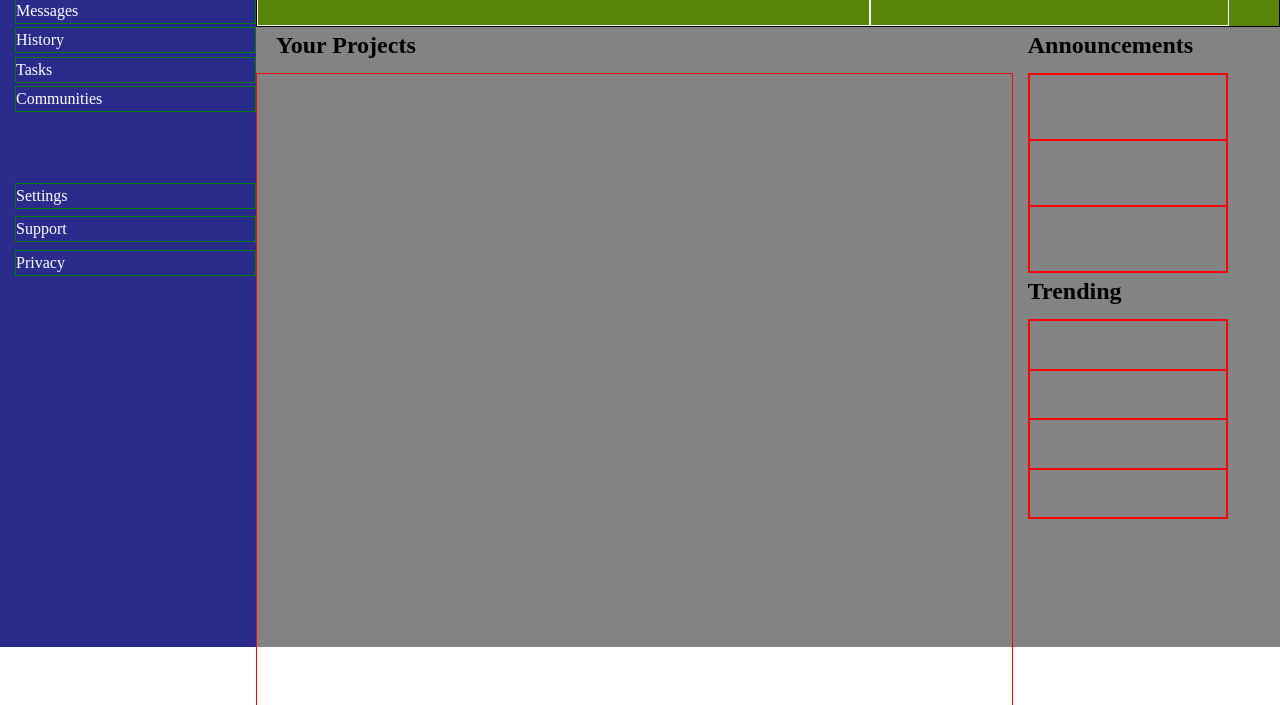
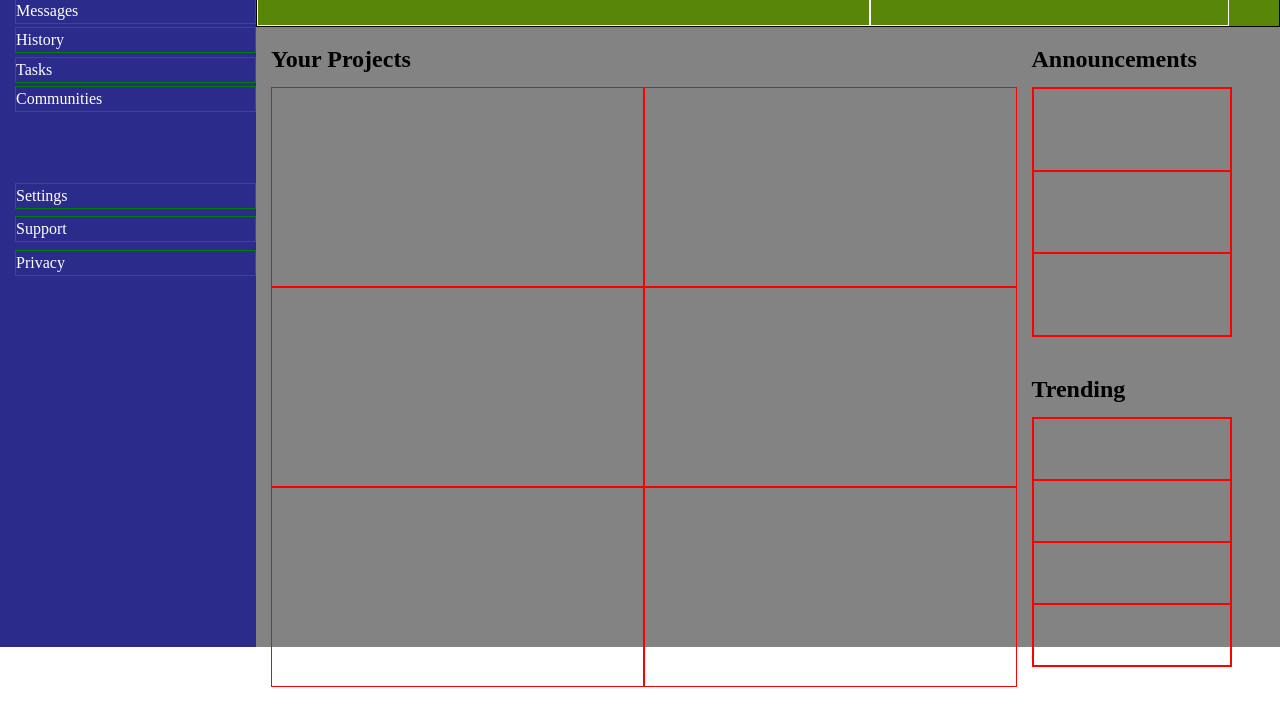
Before and after one commit to t-drape/admin_dashboard, a plain HTML site: page index.html in a window 1280 px wide. Shown: the part 153-858 px from the top of the page. Drawn offline with Linux system fonts and the light colour scheme; a web font is replaced by a local one.

Commit message:
Finish full design

```diff
--- a/index.html
+++ b/index.html
@@ -54,14 +54,18 @@
 
     <div class="projects">
       <p class="title">Your Projects</p>
-      <div class="all-cards">
-        <div class="project"></div>
-        <div class="project"></div>
-        <div class="project"></div>
+      <!-- <div class="all-cards"> -->
+      <div class="column-one">
         <div class="project"></div>
         <div class="project"></div>
         <div class="project"></div>
       </div>
+      <div class="column-two">
+        <div class="project"></div>
+        <div class="project"></div>
+        <div class="project"></div>
+      </div>
+      <!-- </div> -->
       <!-- <div class="all-cards">
         <div class="card"></div>
         <div class="card"></div>
@@ -85,11 +89,13 @@
     <div class="social">
       <!-- <div class="top"> -->
       <!-- <div class="all-announcements"> -->
-      <p class="title">Announcements</p>
+      <div class="ann">
+        <p class="title a">Announcements</p>
         <div class="announcements">
           <div class="announcement"></div>
           <div class="announcement"></div>
           <div class="announcement"></div>
+        </div>
       </div>
         <!-- <div class="vert-card"></div> -->
       <!-- </div> -->
@@ -105,12 +111,14 @@
         <p></p>
       </div> -->
       <!-- <div class="all-trending"> -->
-      <p class="title">Trending</p>
+      <div class="tr">
+        <p class="title t">Trending</p>
         <div class="trending">
           <div class="trend"></div>
           <div class="trend"></div>
           <div class="trend"></div>
           <div class="trend"></div>
+        </div>
       </div>
       <!-- </div> -->
       <!-- <div class="trending">
--- a/style.css
+++ b/style.css
@@ -86,14 +86,19 @@ body {
 
 .main-content {
   background-color: rgb(131, 131, 131);
-  padding-bottom: 50px;
-  /* padding-right: 35px; */
+  padding-bottom: 35px;
+  padding-left: 15px;
   grid-column: 2 / 4;
   grid-row: 2 / -1;
 
   display: grid;
   grid-template-columns: 3fr 1fr;
   gap: 15px;
+}
+
+.trending, .announcements {
+  width: 200px;
+  height: 250px;
 }
 
 .announcements {
@@ -136,25 +141,84 @@ body {
   grid-row: 4 / 5;
 }
 
-.all-cards {
+.social {
+  grid-column: 2 / 3;
+  grid-row: 1 / -1;
+  display: grid;
+  grid-template-rows: 1fr 1fr;
+  /* align-items: space-between; */
+}
+
+.title .t {
+  grid-row: 3 / 4;
+}
+
+.trending {
+  grid-row: 4 / 5;
+  align-self: end;
+}
+
+.title .a {
+  grid-row: 1 / 2;
+}
+
+.announcements {
+  grid-row: 2 / 3;
+}
+
+.projects {
+  /* height: 100%; */
+  grid-row: 1 / -1;
+  display: grid;
+  grid-template-columns: repeat(auto-fit, minmax(250px, 1fr));
+  grid-template-rows: 50px repeat(auto-fit, minmax(200px, 1fr));
+  /* margin-bottom: 50px; */
+}
+
+.projects > .title {
+  grid-row: 1 / 2;
+}
+
+.column-one {
+  grid-row: 2 / 3;
+}
+
+.column-two {
+  grid-row: 2 / 3;
+  grid-column: 2 / 3;
+}
+
+.project {
+  height: 200px;
+  border: 1px solid red;
+}
+
+.tr, .ann {
+  display: grid;
+  grid-template-rows: 50px 250px;
+}
+
+.trending, .announcements {
+  height: 250px;
+  grid-row: 2 / 3;
+}
+
+.projects, .tr, .ann {
+  padding-top: 10px;
+}
+
+/* .all-cards {
+  display: grid;
+  grid-template-columns: repeat(auto-fit, minmax(250px, 1fr));
+} */
+
+/* .all-cards {
   grid-row: 2 / -1;
   border: 1px solid red;
   display: grid;
   grid-template-columns: 1fr 1fr;
   /* grid-template-rows: repeat(3, 1fr); */
-}
-
-.project {
-  height: 200px;
-}
-
-.project:nth-of-type(1), .project:nth-of-type(2), .project:nth-of-type(3) {
-  grid-column: 1 / 2;
-}
-
-.project:nth-of-type(4), .project:nth-of-type(5), .project:nth-of-type(6) {
-  grid-column: 2 / 3;
-}
+/* }  */
 
 /* .social {
   display: grid;
@@ -176,17 +240,18 @@ body {
 /* .title:nth-of-type(3)  {
   grid-row: 2 / 3;
 } */
+
 .title {
   font-size: 24px;
   font-weight: 600;
   align-self: end;
   margin-bottom: 10px;
 }
-
-.projects .title {
-  margin-left: 20px;
-}
-
+/* .all-cards {
+  grid-row-end: -1;
+  display: grid;
+  grid-template-columns: repeat(auto-fit, minmax(250px, 1fr));
+} */
 /* .top {
   grid-row: 1 / 2;
   display: grid;
```
Lines whose indentation alone changed are shown as unchanged.
